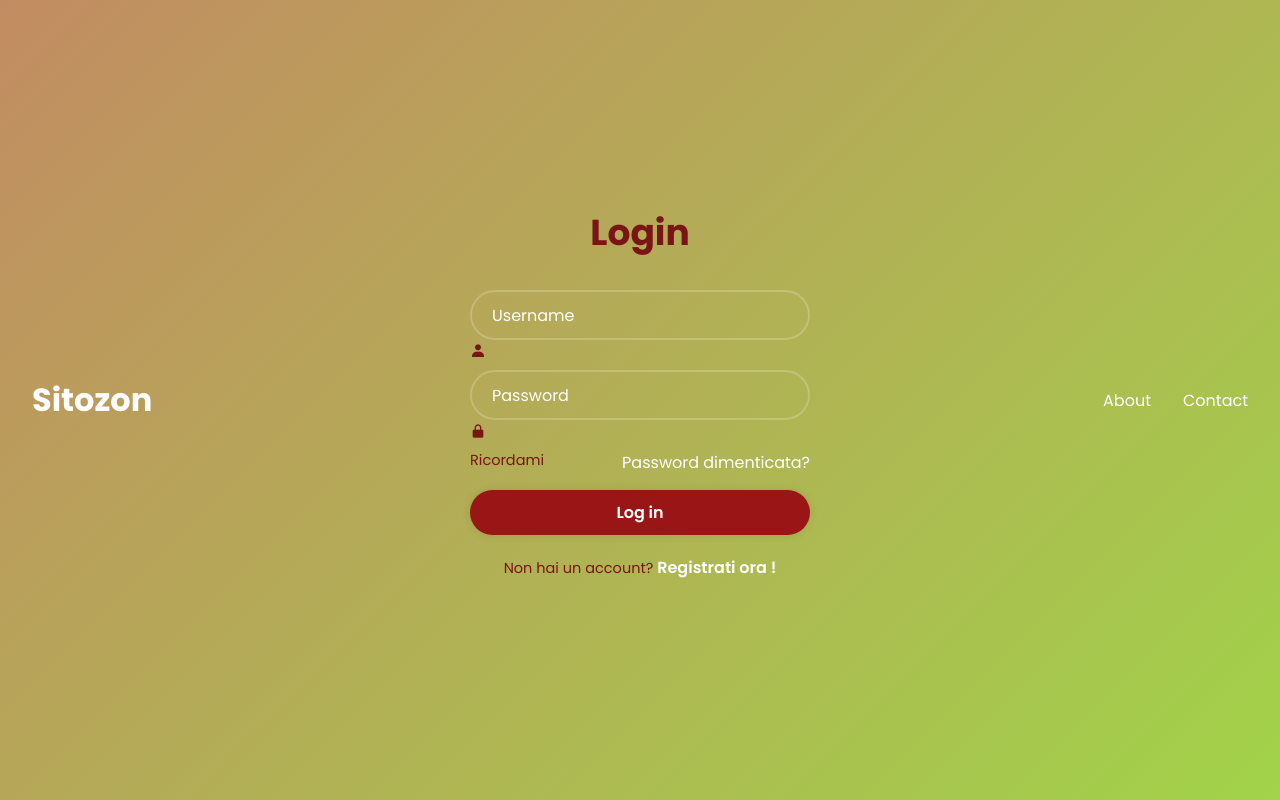
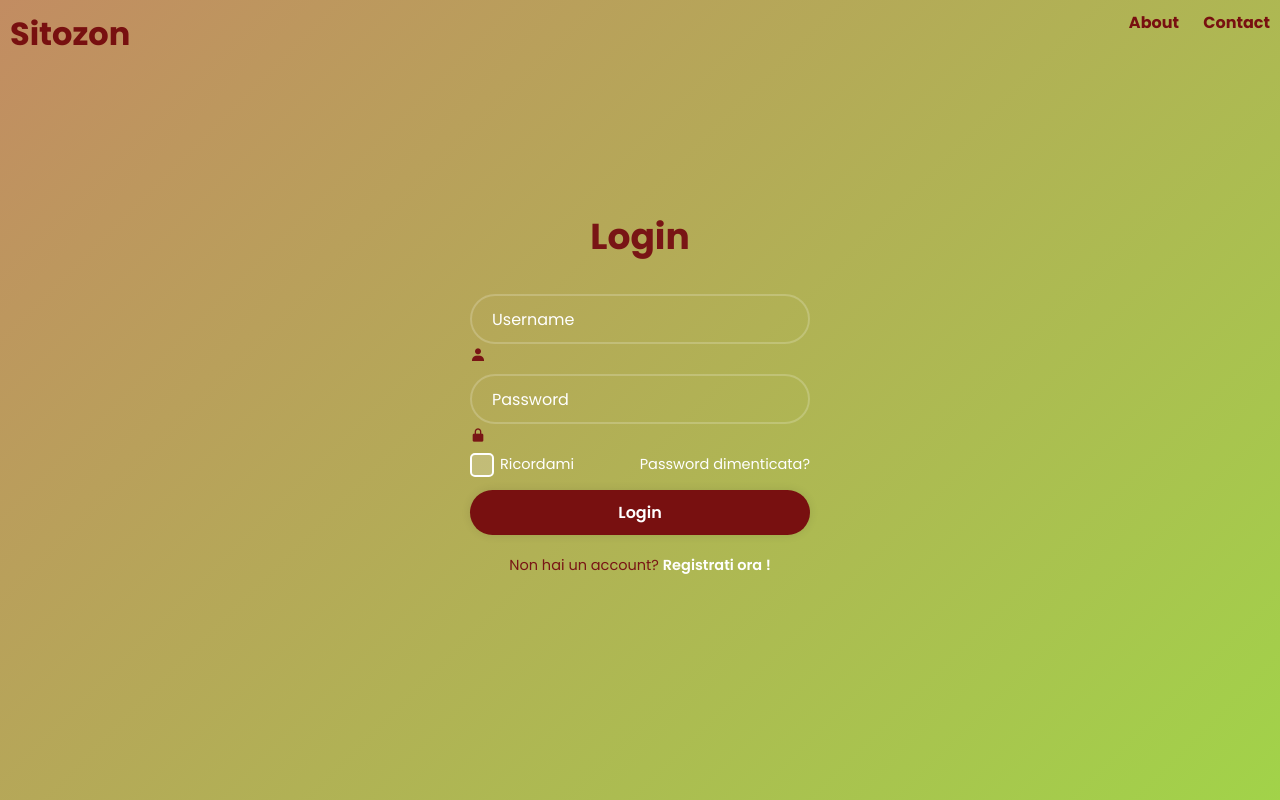
Before and after one commit to christiandev0/web, a PHP site: page /login.html in a window 1280 px wide. Run offline with PHP 8.4, Linux system fonts and the light colour scheme.

Commit message:
versione 2.0

```diff
--- a/login.html
+++ b/login.html
@@ -1,5 +1,5 @@
 <!DOCTYPE html>
-<html lang="it">
+<html lang= "it">
 
 <head>
     <meta charset="UTF-8">
@@ -7,20 +7,15 @@
     <meta name="viewport" content="width=device-width,initial-scale=1.0">
     <title>Login</title>
     <link rel="stylesheet" href="login_style.css">
-    <link rel="stylesheet" type="text/css" href="index_style.css">
     <link href="https://unpkg.com/boxicons@2.1.4/css/boxicons.min.css" rel="stylesheet">
 </head>
 
 <body>
-    <header>
-        <div class="navbar">
-            <div class="logo"><a href="index.html">Sitozon</a></div>
-            <ul class="links">
-                <li><a href="About.html">About</a></li>
-                <li><a href="contatti.html">Contact</a></li>
-            </ul>
-        </div>
-    </header>
+    <h1 class="logo"><a href="index.html">Sitozon</a></h1>
+    <ul class="links">
+        <li><a href="About.html">About</a></li>
+        <li><a href="contatti.html">Contact</a></li>
+    </ul>
     <div class="wrapper">
         <form action="">
             <h1>Login</h1>
@@ -34,11 +29,14 @@
             </div>
 
             <div class="remember-forgot">
-                <label input type="checkbox" name="remember">Ricordami</label>
+                <div class="checkbox">
+                    <input type="checkbox" id="rememberMe" name="rememberMe">
+                    <label for="rememberMe">Ricordami</label>
+                </div>
                 <a href="#">Password dimenticata?</a>
             </div>
 
-            <button type="submit" class="btn">Log in</button>
+            <button type="submit" class="btn">Login</button>
 
             <div class="register-link">
                 <p>Non hai un account? <a href="#">Registrati ora !</a></p>
--- a/login_style.css
+++ b/login_style.css
@@ -8,7 +8,6 @@
 }
 
 body {
-    position: relative;
     display: flex;
     justify-content: center;
     align-items: center;
@@ -17,14 +16,6 @@ body {
     background-size: 1000%;
     animation: gradient 15s ease infinite;
     color: white;
-}
-
-header {
-    position: absolute;
-    top: 0;
-    left: 0;
-    width: 100%;
-    z-index: 1000; /* Imposta uno z-index sufficientemente alto */
 }
 
 @keyframes gradient {
@@ -39,13 +30,49 @@ header {
     }
 }
 
+
+
 .wrapper {
     width: 420px;
     background: none;
     color: rgb(121, 21, 21);
     border-radius: 10px;
     padding: 30px 40px;
+    position: relative; /* Aggiunto per posizionamento relativo */
+}
+
+.wrapper {
+    position: relative;
+}
+
+.logo {
     position: absolute;
+    top: 10px;
+    left: 10px;
+}
+
+.logo a, .links a {
+    color: #781010;
+    text-decoration: none;
+}
+
+.links {
+    list-style: none;
+    margin: 0;
+    padding: 0;
+    position: absolute;
+    top: 10px;
+    right: 10px;
+}
+
+.links li {
+    display: inline-block;
+    margin-left: 20px;
+}
+
+.links a {
+    font-weight: bold;
+    font-size: 16px;
 }
 
 .wrapper h1 {
@@ -58,7 +85,7 @@ header {
     height: 50px;
     background: none;
     margin: 30px 0;
-    position: relative;
+    position: relative; /* Aggiunto per posizionamento relativo */
 }
 
 .input-box input {
@@ -81,11 +108,11 @@ header {
     display: flex;
     justify-content: space-between;
     font-size: 14.5px;
-    margin: 0 0 15px; /* Corretto */
+    margin: 0 0 15px; /* Aggiunto px a -15 */
 }
 
 .remember-forgot label input {
-    accent-color: #9a1616;
+    accent-color: #fff;
     margin-right: 3px;
 }
 
@@ -101,7 +128,7 @@ header {
 .wrapper .btn {
     width: 100%;
     height: 45px;
-    background: #9a1616;
+    background: #781010;
     border: none;
     outline: none;
     border-radius: 40px;
@@ -110,6 +137,11 @@ header {
     font-size: 16px;
     color: #fff;
     font-weight: 600;
+    transition: all 0.2s ease;
+}
+
+.wrapper .btn:active {
+    transform: scale(0.96);
 }
 
 .wrapper .register-link {
@@ -127,3 +159,41 @@ header {
 .register-link p a:hover {
     text-decoration: underline;
 }
+
+/* Stile del checkbox */
+/* Stile del checkbox */
+.wrapper .checkbox {
+    display: flex;
+    align-items: center;
+}
+
+.checkbox input[type="checkbox"] {
+    display: none;
+}
+
+.checkbox label {
+    position: relative;
+    padding-left: 30px;
+    cursor: pointer;
+    color: #fff;
+}
+
+.checkbox label::before {
+    content: '';
+    position: absolute;
+    left: 0;
+    top: 50%;
+    transform: translateY(-50%);
+    width: 20px;
+    height: 20px;
+    background: rgba(255, 255, 255, 0.2);
+    border: 2px solid #fff;
+    border-radius: 5px;
+    transition: background 0.3s;
+}
+
+/* Aggiunto: cambia il colore di sfondo e il bordo quando il checkbox è selezionato */
+.checkbox input[type="checkbox"]:checked + label::before {
+    background: #781010; /* Cambiato colore di sfondo con maggiore opacità */
+    border: 2px solid #c1b4b4; /* Mantenuto il bordo visibile */
+}
```
